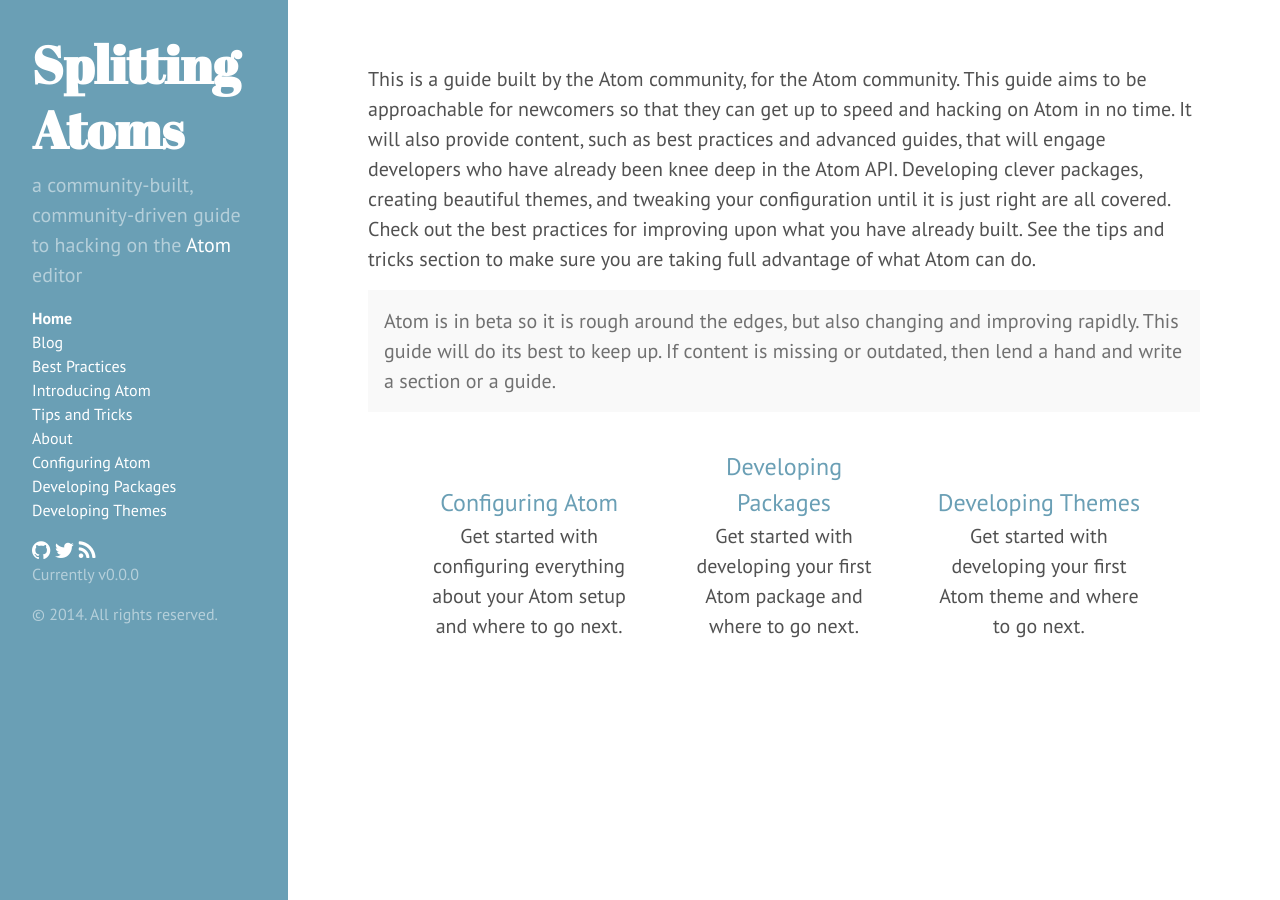
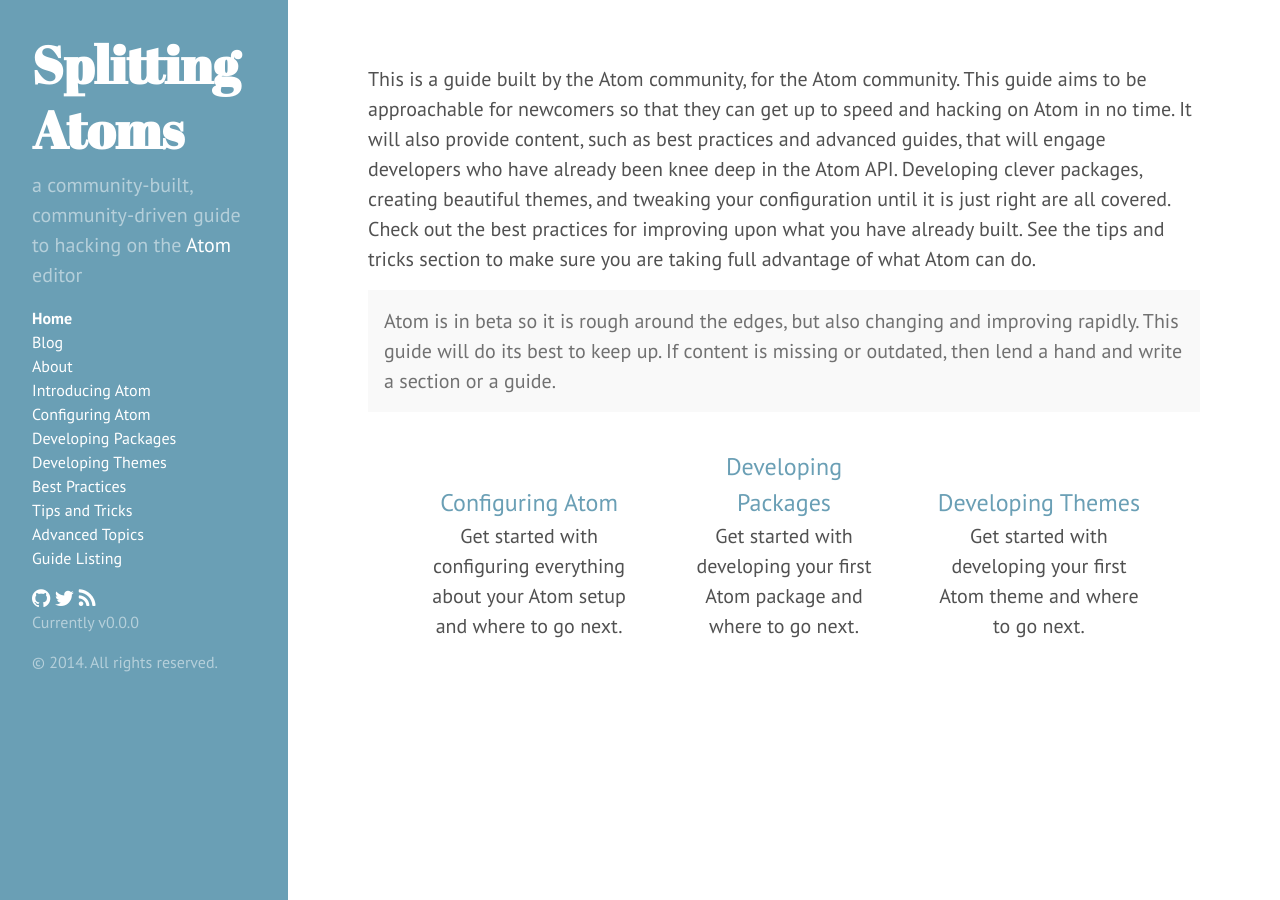
Before and after one commit to jbranchaud/splitting-atoms, a Jekyll site: the page built from index.html, in a window 1280 px wide. Built offline with Jekyll 4.4.1, drawn with Linux system fonts in a browser that asks for light colours; Markdown is read by kramdown in place of the engine named in the settings.

Commit message:
Add sidebar links

```diff
--- a/_includes/sidebar.html
+++ b/_includes/sidebar.html
@@ -12,22 +12,34 @@
       <li class="sidebar-nav-item{% if page.title == "Blog" %} active{% endif %}">
         <a href="{{ site.baseurl }}/blog/">Blog</a>
       </li>
+      <li class="sidebar-nav-item{% if page.title == "About" %} active{% endif %}">
+        <a href="{{ site.baseurl }}/about.html">About</a>
+      </li>
+      <li class="sidebar-nav-item{% if page.title == "Introducing Atom" %} active{% endif %}">
+        <a href="{{ site.baseurl }}/introducingatom.html">Introducing Atom</a>
+      </li>
+      <li class="sidebar-nav-item{% if page.title == "Configuring Atom" %} active{% endif %}">
+        <a href="{{ site.baseurl }}/configuring-atom.html">Configuring Atom</a>
+      </li>
+      <li class="sidebar-nav-item{% if page.title == "Developing Packages" %} active{% endif %}">
+        <a href="{{ site.baseurl }}/developing-packages.html">Developing Packages</a>
+      </li>
+      <li class="sidebar-nav-item{% if page.title == "Developing Themes" %} active{% endif %}">
+        <a href="{{ site.baseurl }}/developing-themes.html">Developing Themes</a>
+      </li>
+      <li class="sidebar-nav-item{% if page.title == "Best Practices" %} active{% endif %}">
+        <a href="{{ site.baseurl }}/bestpractices.html">Best Practices</a>
+      </li>
+      <li class="sidebar-nav-item{% if page.title == "Tips and Tricks" %} active{% endif %}">
+        <a href="{{ site.baseurl }}/tipsandtricks.html">Tips and Tricks</a>
+      </li>
+      <li class="sidebar-nav-item{% if page.title == "Advanced Topics" %} active{% endif %}">
+        <a href="{{ site.baseurl }}/placeholder.html">Advanced Topics</a>
+      </li>
+      <li class="sidebar-nav-item{% if page.title == "Guide Listing" %} active{% endif %}">
+        <a href="{{ site.baseurl }}/placeholder.html">Guide Listing</a>
+      </li>
 
-      {% comment %}
-        The code below dynamically generates a sidebar nav of pages with
-        `layout: page` in the front-matter. See readme for usage.
-      {% endcomment %}
-
-      {% assign pages_list = site.pages %}
-      {% for node in pages_list %}
-        {% if node.title != null %}
-          {% if node.layout == "page" %}
-            <li class="sidebar-nav-item{% if page.url == node.url %} active{% endif %}">
-              <a href="{{ site.baseurl }}{{ node.url }}">{{ node.title }}</a>
-            </li>
-          {% endif %}
-        {% endif %}
-      {% endfor %}
     </ul>
 
     <a href="{{ site.github.repo }}"><icon class="fa fa-github fa-lg"></a>
```
Also changed, not shown: Placeholder.md (added, +4 -0 lines).
